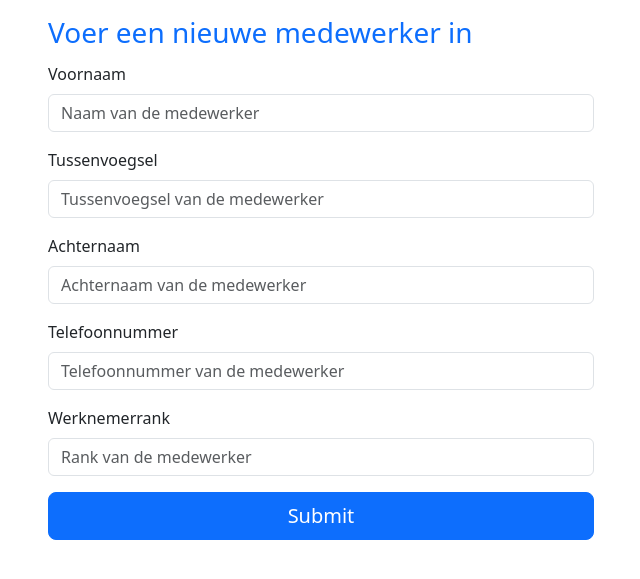
After one commit to LuukvdBilt/FitForFun, a PHP site: page /create.php in a window 1280 px wide. The commit adds this page. Shown: the top 579 px of the page, without its empty margins (319-959 px from the left). Run offline with PHP 8.4, Linux system fonts and the light colour scheme.

Commit message:
medewerker pagina

```diff
--- a/medewerkeroverzicht/LedenOverzicht.php
+++ b/medewerkeroverzicht/LedenOverzicht.php
@@ -16,6 +16,7 @@
         $statement = $pdo->prepare($sql);
         $statement->execute();
         $result = $statement->fetchAll(PDO::FETCH_OBJ);
+        //test
 ?>
 
 <!DOCTYPE html>
--- a/medewerkeroverzicht/MedewerkerOverzicht.php
+++ b/medewerkeroverzicht/MedewerkerOverzicht.php
@@ -67,6 +67,7 @@
   </nav>
 
   <div class="container-table">
+    <button onclick="window.location.href='create.php'">Nieuwe medewerker toevoegen</button>
     <h1>Medewerker Overzicht</h1>
     <table>
       <tr>
--- a/medewerkeroverzicht/config.php
+++ b/medewerkeroverzicht/config.php
@@ -15,3 +15,5 @@
 
  //wachtwoord van de gebruiker
  $dbPass = '';
+
+ //test
--- /dev/null
+++ b/medewerkeroverzicht/create.php
@@ -0,0 +1,132 @@
+<?php
+  $display = 'none';
+  $errorMessage = '';
+
+  if (isset($_POST['submit'])) {
+    include('config.php');
+
+    $dsn = "mysql:host=$dbHost;dbname=$dbName;charset=UTF8";
+    $pdo = new PDO($dsn, $dbUser, $dbPass);
+
+    // Check if the person already exists
+    $checkSql = "SELECT COUNT(*) FROM medewerkeroverzicht WHERE Voornaam = :voornaam AND Tussenvoegsel = :tussenvoegsel AND Achternaam = :achternaam";
+    $checkStatement = $pdo->prepare($checkSql);
+    $checkStatement->bindValue(':voornaam', $_POST['voornaam'], PDO::PARAM_STR);
+    $checkStatement->bindValue(':tussenvoegsel', $_POST['tussenvoegsel'], PDO::PARAM_STR);
+    $checkStatement->bindValue(':achternaam', $_POST['achternaam'], PDO::PARAM_STR);
+    $checkStatement->execute();
+    $count = $checkStatement->fetchColumn();
+
+    if ($count > 0) {
+      $errorMessage = 'Dit persoon bestaat al';
+      $display = 'flex';
+    } else {
+      $sql = "INSERT INTO medewerkeroverzicht
+          (
+            Voornaam,
+            Tussenvoegsel,
+            Achternaam,
+            Telefoonnummer,
+            Werknemerrank,
+            IsActief,
+            Opmerking,
+            DatumAangemaakt,
+            DatumGewijzigd
+          )
+          VALUES
+          (
+            :voornaam,
+            :tussenvoegsel,
+            :achternaam,
+            :telefoonnummer,
+            :werknemerrank,
+            1,
+            NULL,
+            SYSDATE(6),
+            SYSDATE(6)
+          )";
+      $statement = $pdo->prepare($sql);
+      $statement->bindValue(':voornaam', $_POST['voornaam'], PDO::PARAM_STR);
+      $statement->bindValue(':tussenvoegsel', $_POST['tussenvoegsel'], PDO::PARAM_STR);
+      $statement->bindValue(':achternaam', $_POST['achternaam'], PDO::PARAM_STR);
+      $statement->bindValue(':telefoonnummer', $_POST['telefoonnummer'], PDO::PARAM_STR);
+      $statement->bindValue(':werknemerrank', $_POST['werknemerrank'], PDO::PARAM_INT);
+      $statement->execute();
+
+      $display = 'flex';
+      header('Refresh:3; url=MedewerkerOverzicht.php');
+    }
+  }
+?>
+
+<!doctype html>
+<html lang="en">
+  <head>
+  <meta charset="utf-8">
+  <meta name="viewport" content="width=device-width, initial-scale=1">
+  <title>Medewerker Overzicht</title>
+  <link rel="shortcut icon" href="img/favicon.ico" type="image/x-icon">
+  <link href="https://cdn.jsdelivr.net/npm/bootstrap@5.3.3/dist/css/bootstrap.min.css" rel="stylesheet" integrity="sha384-QWTKZyjpPEjISv5WaRU9OFeRpok6YctnYmDr5pNlyT2bRjXh0JMhjY6hW+ALEwIH" crossorigin="anonymous">
+  <link rel="stylesheet" href="https://cdn.jsdelivr.net/npm/bootstrap-icons@1.11.3/font/bootstrap-icons.min.css">
+  </head>
+  <body>
+  <div class="container mt-3">
+
+    <div class="row" style="display:<?= $display ?? 'none'; ?>">
+    <div class="col-3"></div>
+    <div class="col-6">
+      <?php if ($errorMessage): ?>
+      <div class="alert alert-danger text-center" role="alert">
+        <?= $errorMessage ?>
+      </div>
+      <?php else: ?>
+      <div class="alert alert-success text-center" role="alert">
+        De nieuwe medewerker is opgeslagen, u wordt doorgestuurd naar het overzicht.
+      </div>
+      <?php endif; ?>
+    </div>
+    <div class="col-3"></div>
+    </div>
+
+    <div class="row mb-1">
+    <div class="col-3"></div>
+    <div class="col-6 text-primary"><h3>Voer een nieuwe medewerker in</h3></div>
+    <div class="col-3"></div>
+    </div>
+
+    <div class="row">
+      <div class="col-3"></div>
+      <div class="col-6">
+        <form action="create.php" method="POST">
+        <div class="mb-3">
+          <label for="voornaam" class="form-label">Voornaam</label>
+          <input name="voornaam" type="text" class="form-control" id="voornaamMedewerker" placeholder="Naam van de medewerker">
+        </div>
+        <div class="mb-3">
+          <label for="tussenvoegsel" class="form-label">Tussenvoegsel</label>
+          <input name="tussenvoegsel" type="text" class="form-control" id="tussenvoegselMedewerker" placeholder="Tussenvoegsel van de medewerker">
+        </div>
+        <div class="mb-3">
+          <label for="achternaamMedewerker" class="form-label">Achternaam</label>
+          <input name="achternaam" type="text" class="form-control" id="achternaamMedewerker" placeholder="Achternaam van de medewerker">
+        </div>
+        <div class="mb-3">
+          <label for="telefoonnummer" class="form-label">Telefoonnummer</label>
+          <input name="telefoonnummer" type="number" class="form-control" id="telefoonnummerMedwerker" placeholder="Telefoonnummer van de medewerker" min="0" max="100000000000000">
+        </div>
+        <div class="mb-3">
+          <label for="werknemerrank" class="form-label">Werknemerrank</label>
+          <input name="werknemerrank" type="number" class="form-control" id="werknemerrank" placeholder="Rank van de medewerker" min="0" max="255">
+        </div>
+
+        <div class="d-grid gap-2">
+          <button name="submit" value="submit" type="submit" class="btn btn-primary btn-lg">Submit</button>
+        </div>
+        </form>
+      </div>
+      <div class="col-3"></div>
+    </div>
+  </div>
+  <script src="https://cdn.jsdelivr.net/npm/bootstrap@5.3.3/dist/js/bootstrap.bundle.min.js" integrity="sha384-YvpcrYf0tY3lHB60NNkmXc5s9fDVZLESaAA55NDzOxhy9GkcIdslK1eN7N6jIeHz" crossorigin="anonymous"></script>
+  </body>
+</html>
```
Also changed, not shown: medewerkeroverzicht/style.css (+74 -63 lines).
